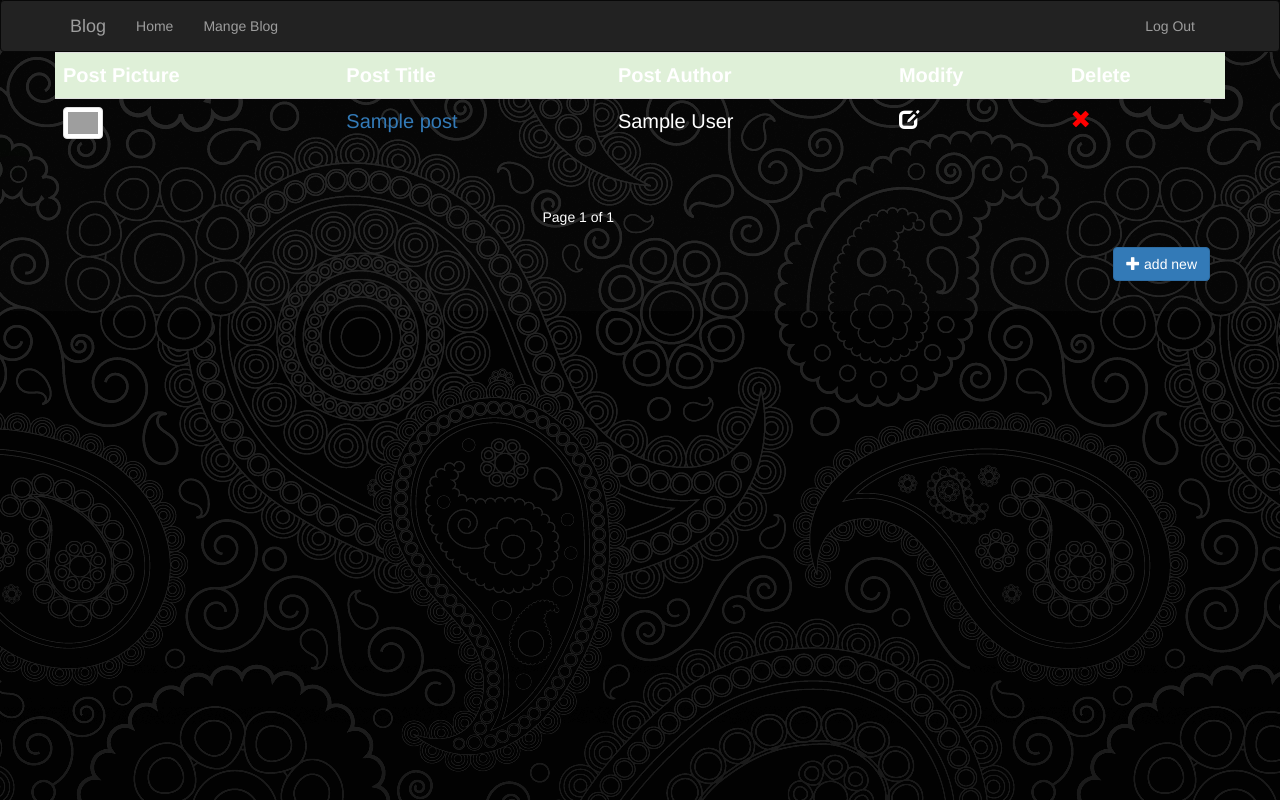
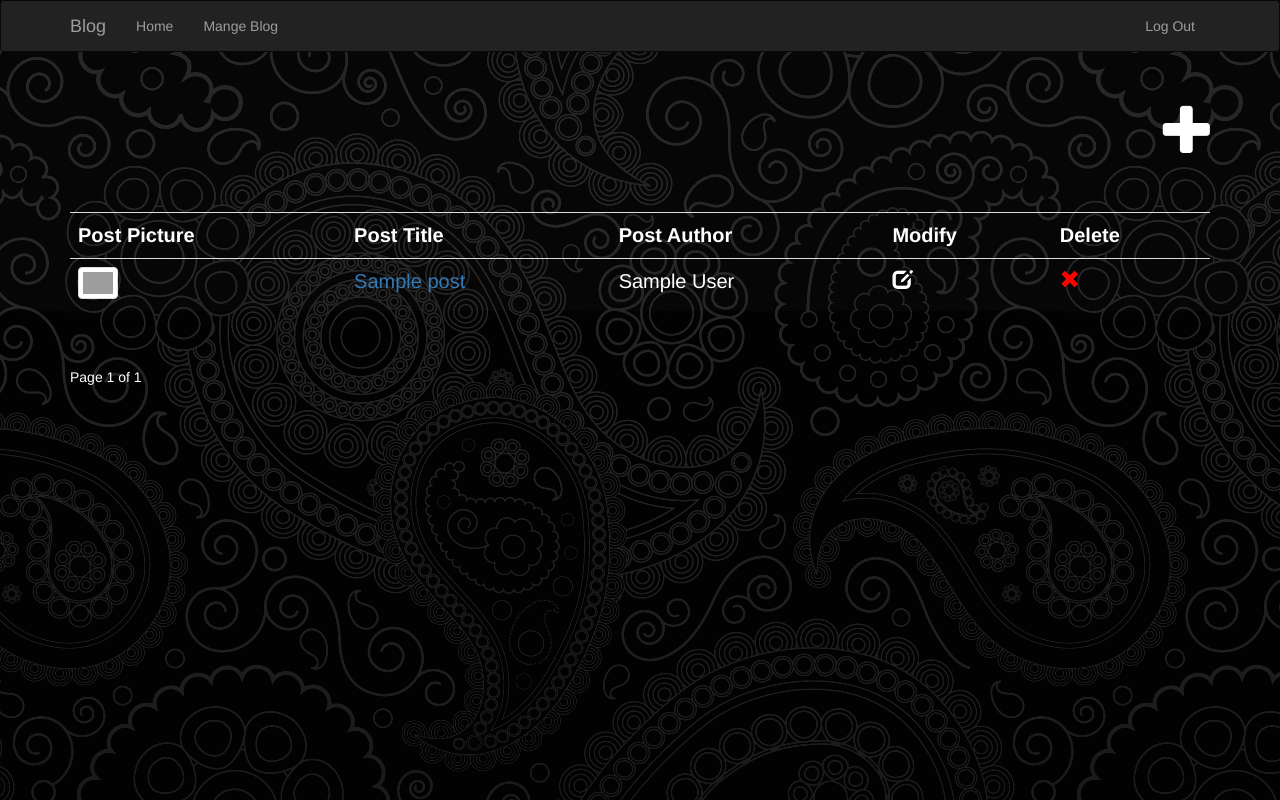
Before and after one commit to NadaBayoumy/DjangoPythonBlog, a Django app: page /1/ in a window 1280 px wide. Run offline with Django 3.2, Linux system fonts and the light colour scheme; a user stored in the database is signed in; tables that the repository leaves empty hold one stand-in row (values such as "Sample post"); some libraries are stand-ins or nearby versions; grey boxes are pictures that could not be loaded.

Commit message:
updating posts.html design

```diff
--- a/Blog/BlogApp/templates/BlogApp/posts.html
+++ b/Blog/BlogApp/templates/BlogApp/posts.html
@@ -1,17 +1,14 @@
 {% extends 'BlogApp/base.html' %}
 {% load app_filters %}
-<html>
-    <head>
-        <title>
+{% block 'body' %}
+<div class="container">
 
-        </title>
-    </head>
-    <body>
-        {% block 'body' %}
-        <div class="container">
-            <div class="row">
-                <table class="table table-hover">
-                    <tr class="success">
+{% if user.is_authenticated %}
+    <!-- <button class="btn btn-primary pull-right" onclick="location.href='new_post'"><span class="glyphicon glyphicon-plus" style="color"></span> add new</button> -->
+    <a href="new_post/" class="pull-right"><i class="fa fa-plus"></i></a>
+{% endif %}
+                <table class="table">
+                    <tr>
                         <th>
                             Post Picture
                         </th>
@@ -46,11 +43,7 @@
                     {% endfor %}
                 </table>
 
-            </div>
-            <div class="row">
-                <div class="col-md-5">
 
-                </div>
                 <!-- pagination starts here  -->
                 <div class="pagination">
                     <span class="step-links">
@@ -69,15 +62,7 @@
                 </div>
                 <!-- pagination ends here -->
 
-            </div>
-            {% if user.is_authenticated %}
-                <button class="btn btn-primary pull-right" onclick="location.href='new_post'"><span class="glyphicon glyphicon-plus" style="color"></span> add new</button>
-            {% endif %}
-            <script src="{{base_url}}css/bootstrap/js/bootstrap.min.js">
-            </script>
-            <script src="https://ajax.googleapis.com/ajax/libs/jquery/3.1.1/jquery.min.js"></script>
 
         </div>
-        {% endblock %}
-    </body>
-</html>
+
+{% endblock 'body' %}
```
